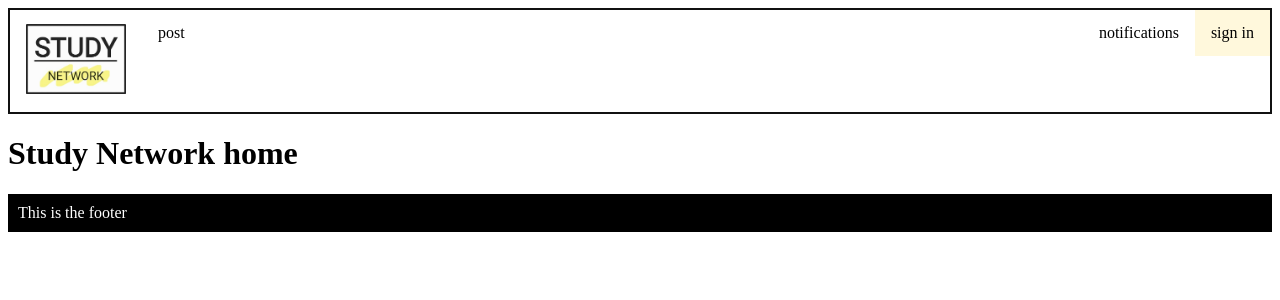
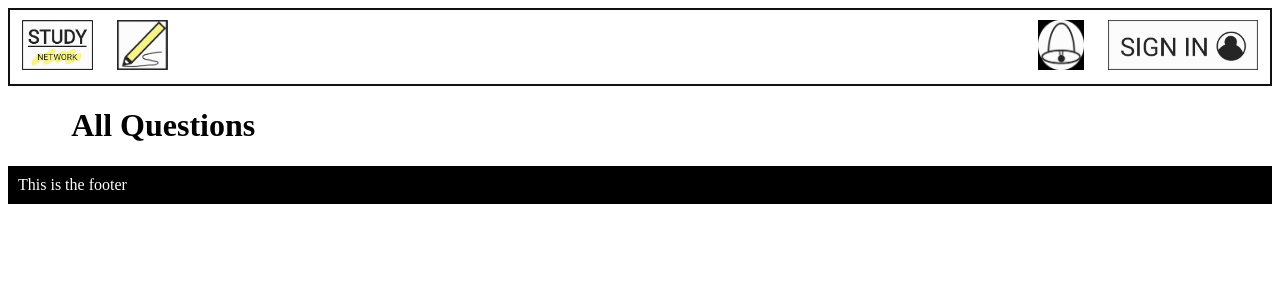
Before and after one commit to Brendanchoi626/StudyNetwork, a Flask app: page / in a window 1280 px wide. Shown: the top 300 px of the page. Run offline with Flask 2, Linux system fonts and the light colour scheme; data that the repository does not hold is empty.

Commit message:
categoris are now displayed for each post, nav bar is filled with more icons

```diff
--- a/static/css/style.css
+++ b/static/css/style.css
@@ -1,5 +1,8 @@
 /* Style Sheet */
 html{
+
+}
+body{
 
 }
 
@@ -21,17 +24,17 @@
     display: block;
     color: black;
     text-align: center;
-    padding: 14px 16px;
+    padding: 10px 12px;
     text-decoration: none;
 }
 
-nav li a:hover:not(.logged_in) {
+nav li a:hover {
     background-color:whitesmoke;
   }
 
-nav li a.logged_in{
-    background-color: cornsilk;
-
+nav li a img{
+  width: 100%;
+  height: 50px;
 }
 /* Footer */
 footer{
@@ -42,3 +45,10 @@
     background-color: black;
     color: white;
 }
+
+/* HOME */
+body main{
+  display: block;
+  max-width: 90%;
+  margin-left: 5%;
+}
--- a/templates/home.html
+++ b/templates/home.html
@@ -1,22 +1,28 @@
 {% extends 'layout.html' %}
 
 {% block content %}
-<h1>Study Network home</h1>
 
+<main>
+
+<h1>All Questions</h1>
 {% for post in posts %}
+
 <ul>
-    <li>Title: {{ post.title }}</li>
-    <li>Discussion: {{ post.discussion }}</li>
-    <li>date: {{ post.date }}</li>
-    <li>comments: {{ post.comments }}</li>
-    <li>Author: <a href="/profile/{{post.post_user.id}}">{{ post.post_user.username }}</a></li>
+    <li class="title">Title: {{ post.title }}</li>
+    <li class="discussion">Discussion: {{ post.discussion }}</li>
+    <li class="other_information">date: {{ post.date }}  Author: <a href="/profile/{{post.post_user.id}}">{{ post.post_user.username }}</a>  comments: {{ post.comments }}
     {% if g.logged_in_user %}
-        <li><a href="/comment/{{post.id}}">💬</a></li>
+        <a href="/comment/{{post.id}}">💬</a>
     {% else %}
-        <li><a href="/user">💬</a></li>
+        <a href="/user">💬</a>
     {% endif %}
+    </li>
+    <li class="tags">Tags: {% for catego in post.categories_post %}
+        {{catego.topic}}
+        {% endfor %}
+    </li>
 </ul>
+
 {% endfor %}
-
-
+</main>
 {% endblock %}
--- a/templates/nav.html
+++ b/templates/nav.html
@@ -1,12 +1,12 @@
 <nav>
 <ul>
-    <li><a href="/"><img src="/static/logo/Study_network - Copy.jpg" width="100px" height="70px"></a></li>
-    <li><a href="/post">post</a></li>
+    <li><a href="/"><img src="/static/logo/Study_network - Copy.jpg"></a></li>
+    <li><a href="/post"><img src="/static/logo/KakaoTalk_20210729_123828148_01.jpg"></a></li>
     {% if g.logged_in_user %}
-        <li style = "float:right"><a class="logged_in" href="/profile/{{g.logged_in_user}}">profile</a></li>
+        <li style = "float:right"><a class="logged_in" href="/profile/{{g.logged_in_user}}"><img src="/static//logo/KakaoTalk_20210802_114208981.jpg"></a></li>
     {% else %}
-        <li style = "float:right"></listyle><a class="logged_in" href="/user">sign in</a></li>
+        <li style = "float:right"></listyle><a class="logged_in" href="/user"><img src="/static/logo/KakaoTalk_20210802_113545184.jpg"></a></li>
     {% endif %}
-    <li style = "float:right"><a href="/noti">notifications</a></li>
+    <li style = "float:right"><a href="/noti"><img src="/static/logo/KakaoTalk_20210729_123828148_02.jpg"></a></li>
 </ul>
 </nav>
```
Also changed, not shown: data.db, static/logo/KakaoTalk_20210802_113545184.jpg (added), static/logo/KakaoTalk_20210802_114208981.jpg (added).
